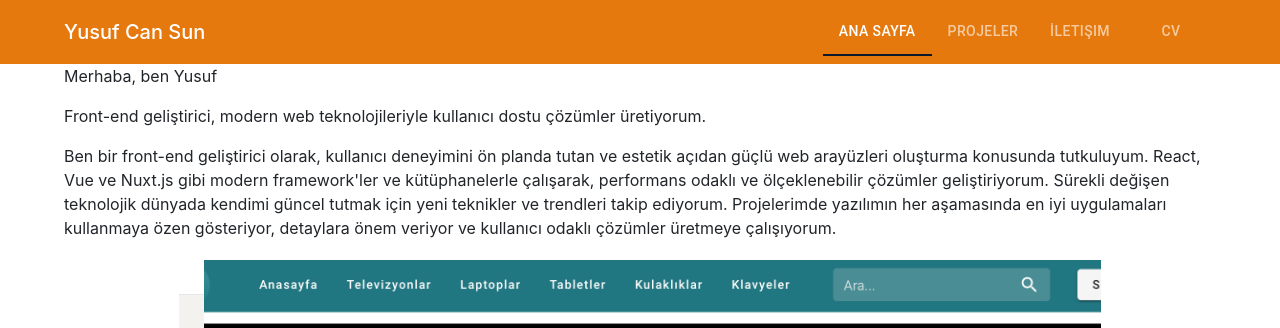
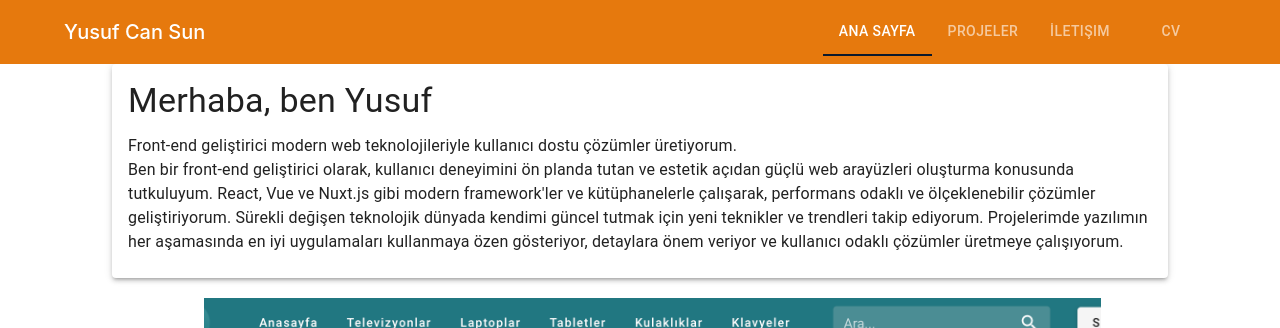
Before and after one commit to Nacnus/portfolyo, a React (Vite) app: page / in a window 1280 px wide. Shown: the top 328 px of the page. Built offline with nearby package versions, Linux system fonts and the light colour scheme.

Commit message:
added page id

```diff
--- a/src/pages/Cv.jsx
+++ b/src/pages/Cv.jsx
@@ -2,7 +2,7 @@ import React from 'react';
 
 function Cv() {
     return (
-        <div>CVme ulaşmak için tıklayın</div>
+        <div id='cv'>CVme ulaşmak için tıklayın</div>
     );
 }
 
--- a/src/pages/Home.jsx
+++ b/src/pages/Home.jsx
@@ -1,14 +1,26 @@
 import React from 'react';
+import {Card, CardContent, Typography} from "@mui/material";
 
 function Home() {
     return (
-        <div>
-            <p>Merhaba, ben Yusuf</p>
-            <p>Front-end geliştirici, modern web teknolojileriyle kullanıcı dostu çözümler üretiyorum.</p>
-            <p>
-                Ben bir front-end geliştirici olarak, kullanıcı deneyimini ön planda tutan ve estetik açıdan güçlü web arayüzleri oluşturma konusunda tutkuluyum. React, Vue ve Nuxt.js gibi modern framework'ler ve kütüphanelerle çalışarak, performans odaklı ve ölçeklenebilir çözümler geliştiriyorum. Sürekli değişen teknolojik dünyada kendimi güncel tutmak için yeni teknikler ve trendleri takip ediyorum. Projelerimde yazılımın her aşamasında en iyi uygulamaları kullanmaya özen gösteriyor, detaylara önem veriyor ve kullanıcı odaklı çözümler üretmeye çalışıyorum.
-            </p>
-        </div>
+        <Card id='home' className='mx-5 mt-4 mb-3' elevation={3}>
+            <CardContent >
+                <Typography gutterBottom component='div' variant='h4'>Merhaba, ben Yusuf</Typography>
+                <Typography>Front-end geliştirici modern web teknolojileriyle kullanıcı dostu çözümler üretiyorum.</Typography>
+                <Typography>
+                    Ben bir front-end geliştirici olarak, kullanıcı deneyimini ön planda tutan ve estetik açıdan güçlü
+                    web
+                    arayüzleri oluşturma konusunda tutkuluyum. React, Vue ve Nuxt.js gibi modern framework'ler ve
+                    kütüphanelerle çalışarak, performans odaklı ve ölçeklenebilir çözümler geliştiriyorum. Sürekli
+                    değişen
+                    teknolojik dünyada kendimi güncel tutmak için yeni teknikler ve trendleri takip ediyorum.
+                    Projelerimde
+                    yazılımın her aşamasında en iyi uygulamaları kullanmaya özen gösteriyor, detaylara önem veriyor ve
+                    kullanıcı odaklı çözümler üretmeye çalışıyorum.
+                </Typography>
+            </CardContent>
+
+        </Card>
     );
 }
 
--- a/src/pages/Projects.jsx
+++ b/src/pages/Projects.jsx
@@ -2,7 +2,7 @@ import React from 'react';
 
 function Projects() {
     return (
-        <div>
+        <div id='projects'>
             2. Projelerim (Projects Section)
             Bu kısmı şablon olarak bırakıyoruz, sen projelerini eklediğinde doldurabilirsin:
 
```
